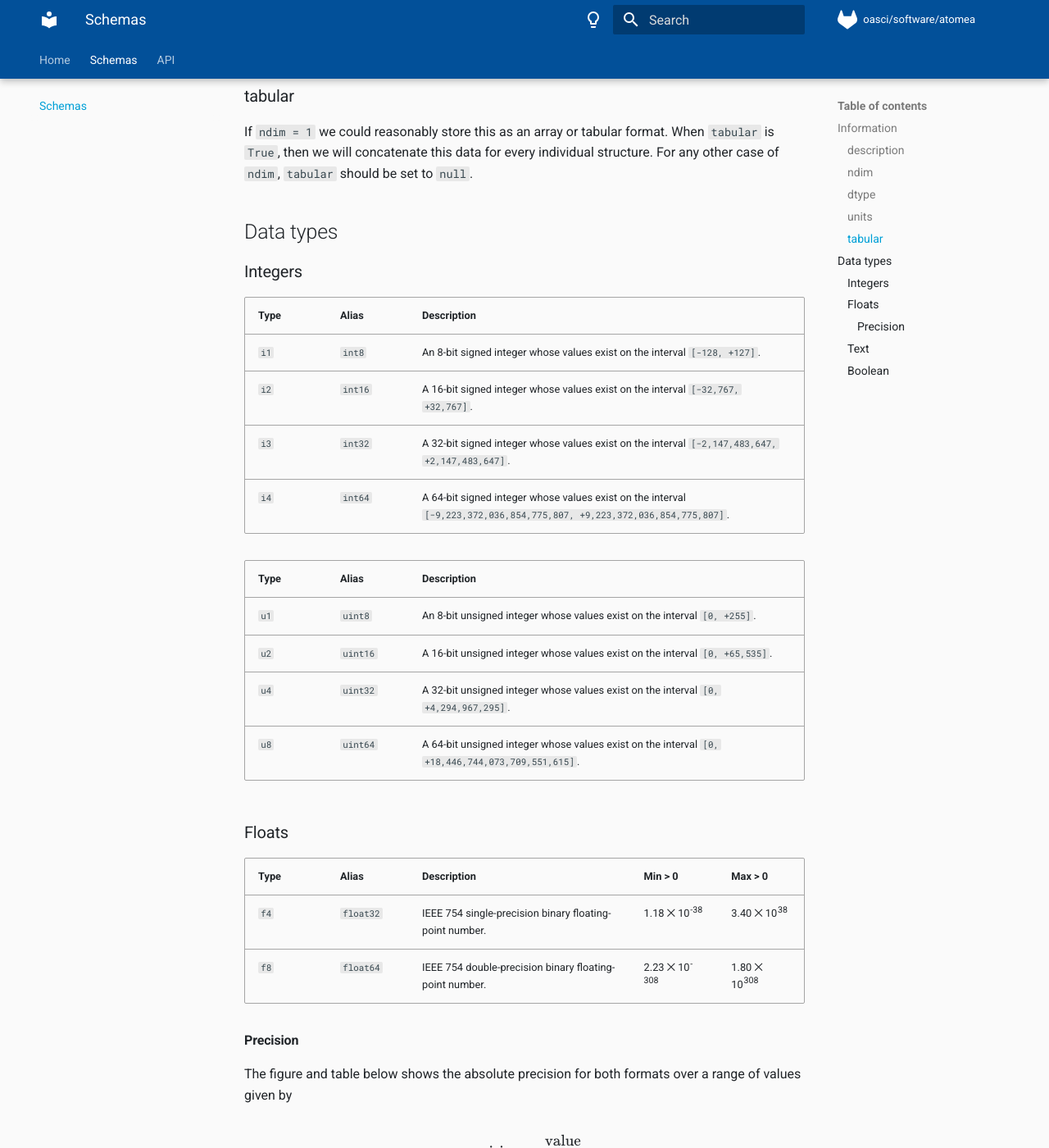
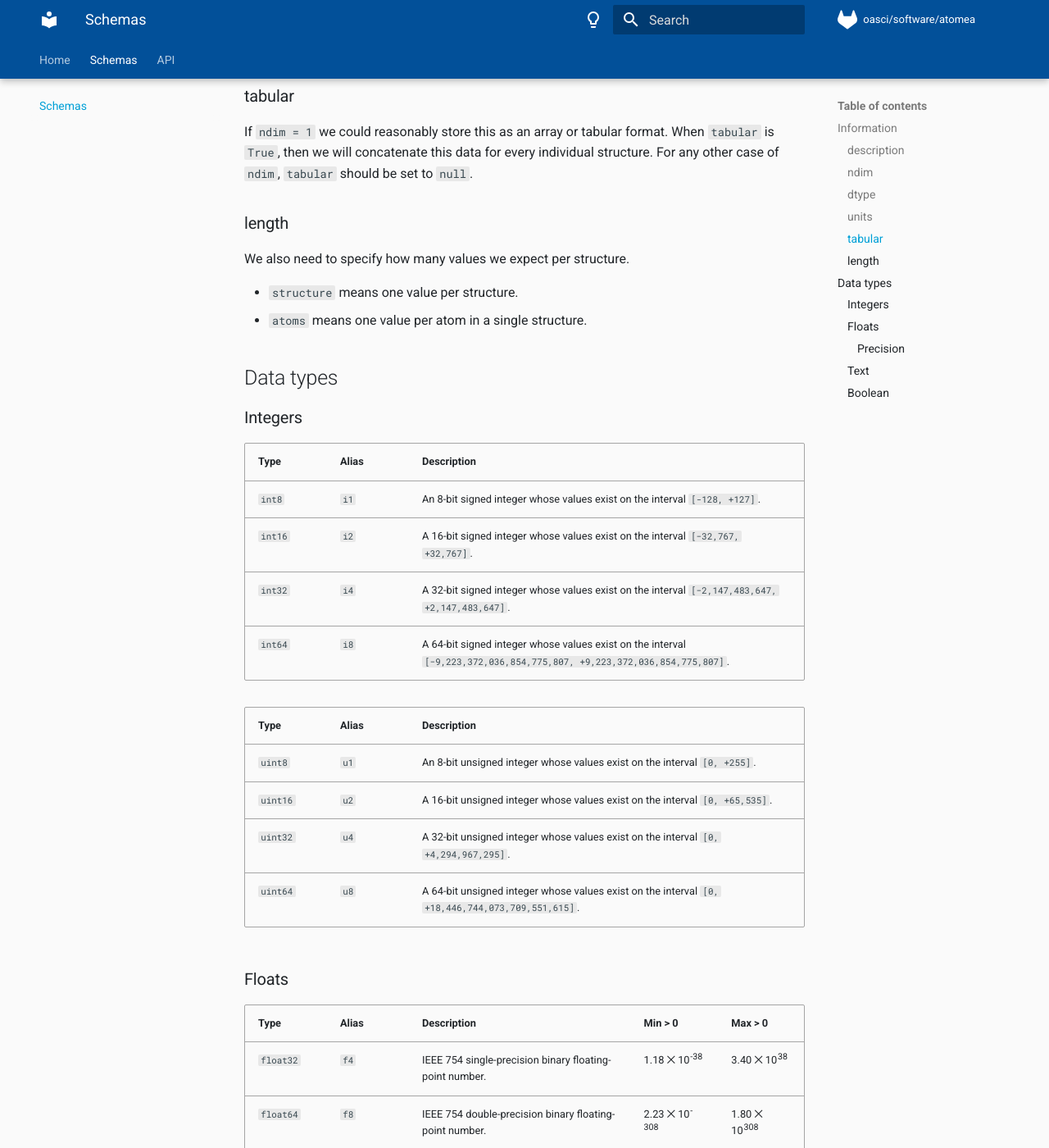
Before and after one commit to scienting/atomea, an MkDocs documentation site: the page built from docs/schemas/index.md, in a window 1280 px wide and 1400 px high, scrolled down 796 px. Shown: the whole window at 82% size. Built offline with MkDocs 1.6.1 and Material for MkDocs 9.7.7, drawn with Linux system fonts in a browser that asks for light colours; nearby versions of some CDN libraries; library files that are not in the unit come from our copies; comment, search, counter and statistics services are not loaded; some of the changed text lies outside the part shown.

Commit message:
Rename dtype options

```diff
--- a/docs/schemas/index.md
+++ b/docs/schemas/index.md
@@ -30,30 +30,37 @@ If `ndim = 1` we could reasonably store this as an array or tabular format.
 When `tabular` is `True`, then we will concatenate this data for every individual structure.
 For any other case of `ndim`, `tabular` should be set to `null`.
 
+### length
+
+We also need to specify how many values we expect per structure.
+
+-   `structure` means one value per structure.
+-   `atoms` means one value per atom in a single structure.
+
 ## Data types
 
 ### Integers
 
 | Type | Alias | Description |
 | ---- | ----- | ----------- |
-| `i1` | `int8` | An 8-bit signed integer whose values exist on the interval `[-128, +127]`. |
-| `i2` | `int16` | A 16-bit signed integer whose values exist on the interval `[−32,767, +32,767]`. |
-| `i3` | `int32` | A 32-bit signed integer whose values exist on the interval `[−2,147,483,647, +2,147,483,647]`. |
-| `i4` | `int64` | A 64-bit signed integer whose values exist on the interval `[−9,223,372,036,854,775,807, +9,223,372,036,854,775,807]`. |
+| `int8` | `i1` | An 8-bit signed integer whose values exist on the interval `[-128, +127]`. |
+| `int16` | `i2` | A 16-bit signed integer whose values exist on the interval `[−32,767, +32,767]`. |
+| `int32` | `i4` | A 32-bit signed integer whose values exist on the interval `[−2,147,483,647, +2,147,483,647]`. |
+| `int64` | `i8` | A 64-bit signed integer whose values exist on the interval `[−9,223,372,036,854,775,807, +9,223,372,036,854,775,807]`. |
 
 | Type | Alias | Description |
 | ---- | ----- | ----------- |
-| `u1` | `uint8` | An 8-bit unsigned integer whose values exist on the interval `[0, +255]`. |
-| `u2` | `uint16` | A 16-bit unsigned integer whose values exist on the interval `[0, +65,535]`. |
-| `u4` | `uint32` | A 32-bit unsigned integer whose values exist on the interval `[0, +4,294,967,295]`. |
-| `u8` | `uint64` | A 64-bit unsigned integer whose values exist on the interval `[0, +18,446,744,073,709,551,615]`. |
+| `uint8` | `u1` | An 8-bit unsigned integer whose values exist on the interval `[0, +255]`. |
+| `uint16` | `u2` | A 16-bit unsigned integer whose values exist on the interval `[0, +65,535]`. |
+| `uint32` | `u4` | A 32-bit unsigned integer whose values exist on the interval `[0, +4,294,967,295]`. |
+| `uint64` | `u8` | A 64-bit unsigned integer whose values exist on the interval `[0, +18,446,744,073,709,551,615]`. |
 
 ### Floats
 
 | Type | Alias | Description | Min > 0 | Max > 0 |
 | ---- | ----- | ----------- | ------- | ------- |
-| `f4` | `float32` | IEEE 754 single-precision binary floating-point number. | 1.18 ⨉ 10<sup>-38</sup> | 3.40 ⨉ 10<sup>38</sup> |
-| `f8` | `float64` | IEEE 754 double-precision binary floating-point number. | 2.23 ⨉ 10<sup>-308</sup> | 1.80 ⨉ 10<sup>308</sup> |
+| `float32` | `f4` | IEEE 754 single-precision binary floating-point number. | 1.18 ⨉ 10<sup>-38</sup> | 3.40 ⨉ 10<sup>38</sup> |
+| `float64` | `f8` | IEEE 754 double-precision binary floating-point number. | 2.23 ⨉ 10<sup>-308</sup> | 1.80 ⨉ 10<sup>308</sup> |
 
 #### Precision
 
```
Also changed, not shown: other parts of docs/schemas/index.md (+7 -8 lines), 5 other files.
